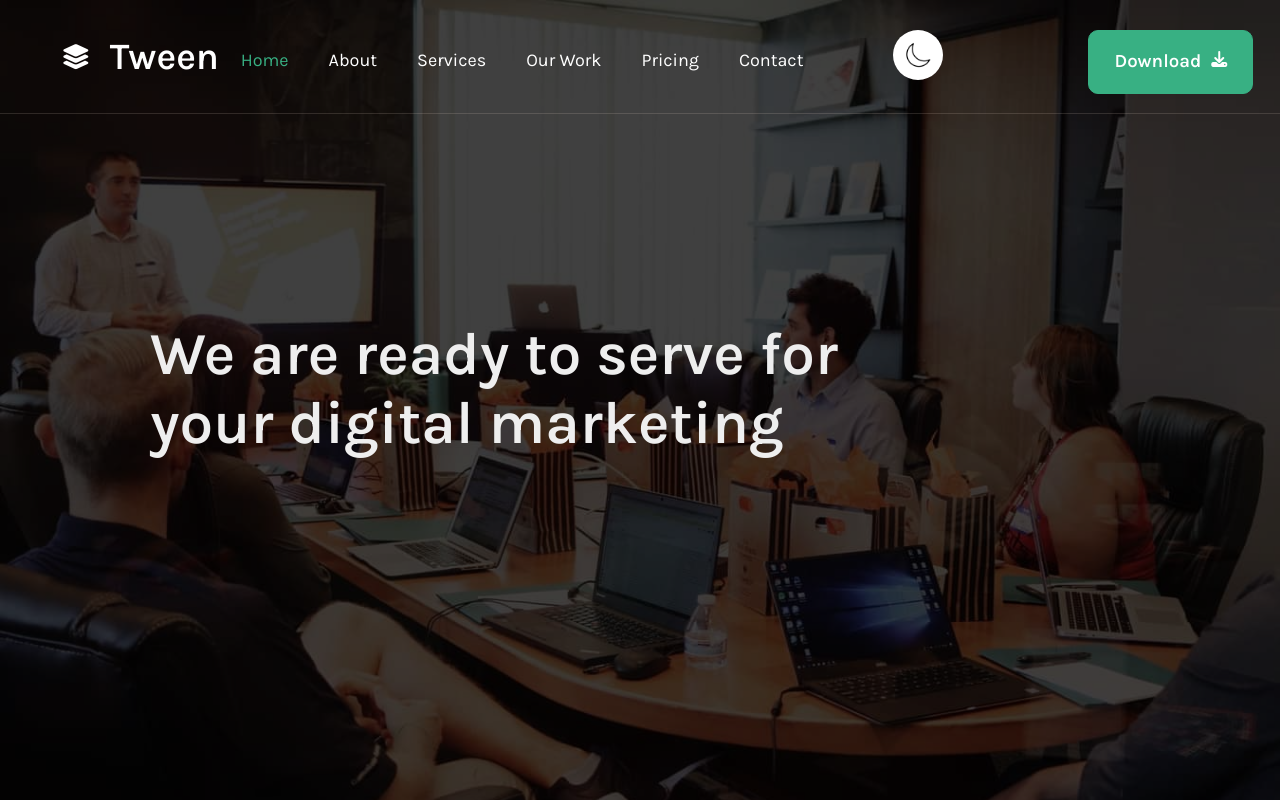
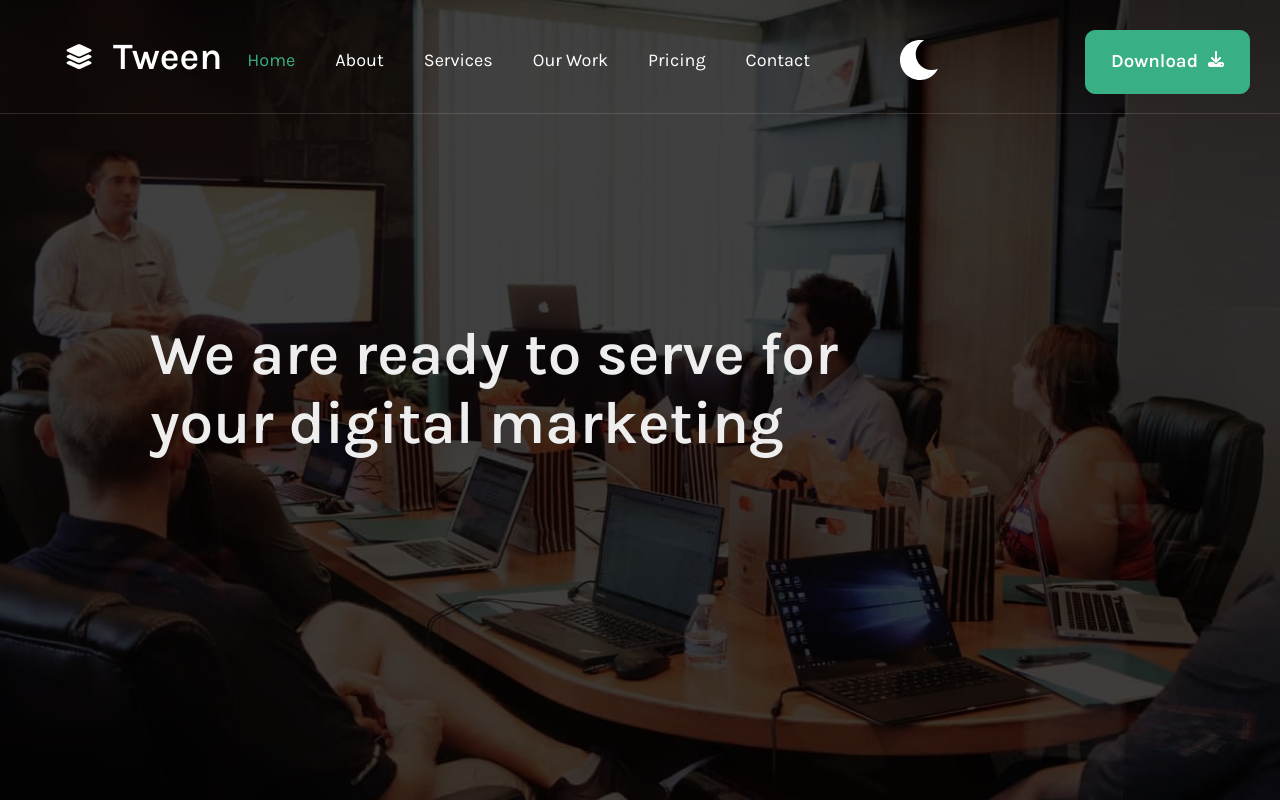
Before and after one commit to magdyfeteah/Tween, a plain HTML site: page index.html in a window 1280 px wide. Shown: the top 802 px of the page. Drawn offline with Linux system fonts and the light colour scheme.

Commit message:
Change dark mode icon

```diff
--- a/index.html
+++ b/index.html
@@ -41,8 +41,8 @@
               <li><a href="#our-work">Our Work</a></li>
               <li><a href="#pricing">Pricing</a></li>
               <li><a href="#contact">Contact</a></li>
-              <a href="javascript:setDarkMode()"><img src="css/images/moon.png" id="dark-mode-icon" width="50px"
-                  style="background:white; border-radius: 100%;"> </a>
+              <a href="javascript:setDarkMode()"><img src="css/images/moon.svg" id="dark-mode-icon" width="40px"
+                style="padding-top: 10px;"> </a>
             </ul>
           </div>
           <div class="download">
--- a/js/darkmode.js
+++ b/js/darkmode.js
@@ -3,9 +3,9 @@ function setDarkMode() {
     element.classList.toggle("dark-mode");
 
     if (element.classList.contains("dark-mode")) {
-        document.getElementById("dark-mode-icon").src = "css/images/sun.png";
+        document.getElementById("dark-mode-icon").src = "css/images/sun.svg";
     } else {
-        document.getElementById("dark-mode-icon").src = "css/images/moon.png";
+        document.getElementById("dark-mode-icon").src = "css/images/moon.svg";
     }
 
 }
```
Also changed, not shown: css/images/moon.svg (added), css/images/sun.svg (added).
